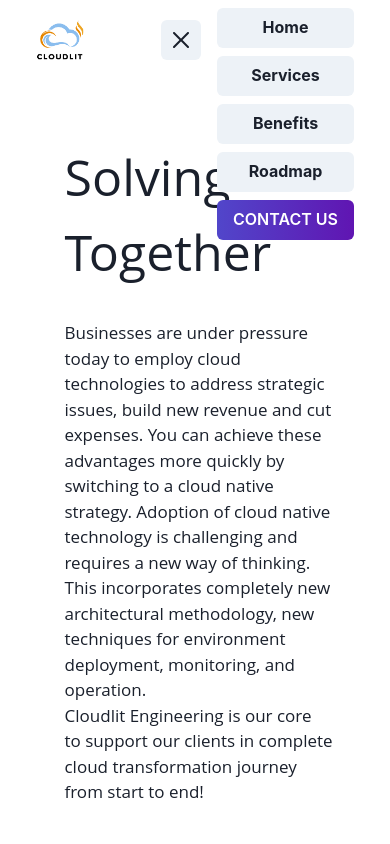
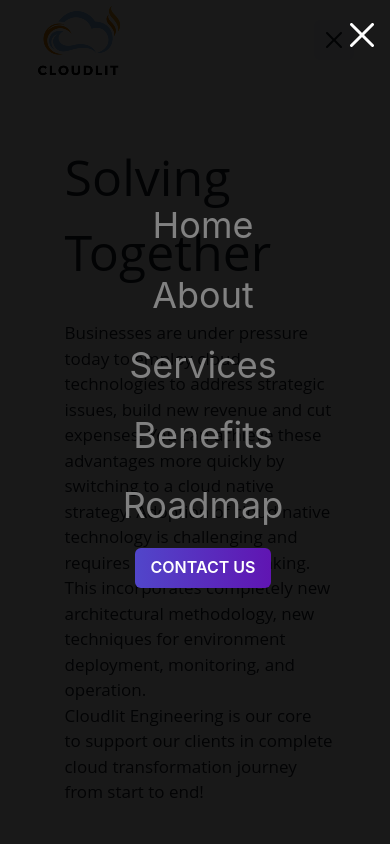
Before and after one commit to UmemaAhmed009/cloudlit, a React (Create React App) app: page /about in a window 390 px wide. Both pictures are taken after a click on the button "Open Menu". Shown: the top 844 px of the page. Built offline with nearby package versions, Linux system fonts and the light colour scheme.

Commit message:
Responsiveness updated

```diff
--- a/src/components/Navbar.jsx
+++ b/src/components/Navbar.jsx
@@ -9,7 +9,6 @@
   useDisclosure,
   IconButton,
   Hide,
-    useMediaQuery
 } from "@chakra-ui/react";
 import {
   MoonIcon,
@@ -17,9 +16,10 @@
   HamburgerIcon,
   CloseIcon,
   AddIcon,
-
 } from "@chakra-ui/icons";
 import { Link, useNavigate } from "react-router-dom";
+import useMediaQuery from "@mui/material/useMediaQuery";
+import React, { useState } from "react";
 import "../styles/Navbar.css";
 import logo from "../assets/white1.png";
 
@@ -29,7 +29,8 @@
 
   const navigate = useNavigate();
 
-    const [isBelow1232] = useMediaQuery("(max-width: 1232px)");
+  const isBelow1232 = useMediaQuery("(max-width: 1232px)");
+  console.log("isBelow1232:", isBelow1232);
 
   const onHomeButtonClick = () => {
     navigate("/home");
@@ -68,6 +69,7 @@
           <div className="logo">
             <img
               src={logo} // Replace with the URL of your image
+              alt="logo"
             />
           </div>
           <HStack w="42%"></HStack>
@@ -95,98 +97,34 @@
                   <b>About</b>
                 </Button>
 
-                  <Button className="btnRes" style={{ backgroundColor: "white" }}
-                  onClick={onServicesButtonClick}>
+                <Button
+                  className="btnRes"
+                  style={{ backgroundColor: "white" }}
+                  onClick={onServicesButtonClick}
+                >
                   <b>Services</b>
                 </Button>
 
-                  <Button className="btnRes" style={{ backgroundColor: "white" }}
-                  onClick={onBenefitsButtonClick}>
+                <Button
+                  className="btnRes"
+                  style={{ backgroundColor: "white" }}
+                  onClick={onBenefitsButtonClick}
+                >
                   <b>Benefits</b>
                 </Button>
 
-                  <Button className="btnRes" style={{ backgroundColor: "white" }}
-                  onClick={onRoadmapButtonClick}>
+                <Button
+                  className="btnRes"
+                  style={{ backgroundColor: "white" }}
+                  onClick={onRoadmapButtonClick}
+                >
                   <b>Roadmap</b>
                 </Button>
-
-                  {/* <Button className="btnRes">
-                    <a href="#Contact">
-                      <b>Contact</b>
-                    </a>
-                  </Button> */}
               </HStack>
             </HStack>
           </Flex>
-            {/* {isOpen ? (
-              <Box pb={4} display={{ md: "none" }}>
-                <Stack as={"nav"} spacing={4}>
-                  <Button>
-                    <a href="#Home">
-                      {" "}
-                      <b>Home</b>
-                    </a>
-                  </Button>
-                  <Button>
-                    <a href="#Home">
-                      {" "}
-                      <b>Home</b>
-                    </a>
-                  </Button>
-
-                  <Button>
-                    <a href="#Home">
-                      {" "}
-                      <b>Home</b>
-                    </a>
-                  </Button>
-                  <Button>
-                    <a href="#Home">
-                      {" "}
-                      <b>Home</b>
-                    </a>
-                  </Button>
-                  <Button>
-                    <a href="#Home">
-                      {" "}
-                      <b>Home</b>
-                    </a>
-                  </Button>
-
-                  <Button>
-                    <a href="#About">
-                      <b>About</b>
-                    </a>
-                  </Button>
-
-                  <Button>
-                    <a href="#Skills">
-                      {" "}
-                      <b>Skills</b>
-                    </a>
-                  </Button>
-
-                  <Button>
-                    <a href="#Projects">
-                      <b>Projects</b>
-                    </a>
-                  </Button>
-
-                  <Button>
-                    <a href="#Contact">
-                      <b>Contact</b>
-                    </a>
-                  </Button>
-                </Stack>
-              </Box>
-            ) : null} */}
-
           <Flex alignItems={"center"}>
             <Stack direction={"row"} spacing={7}>
-                {/* <Button onClick={toggleColorMode}>
-                  {colorMode === "light" ? <MoonIcon /> : <SunIcon />}
-                </Button> */}
-
               <Button
                 background="linear-gradient(to right, #5146CA, #6015B2)"
                 _hover={{
@@ -199,52 +137,74 @@
                 size={["sm", "md"]}
                 id="contactBtn"
               >
-                  {/* <Link to="/contact"> */}
                 CONTACT US
-                  {/* </Link> */}
-                  {/* <Link></Link> */}
-                  {/* <Link
-                      id="navRes"
-                      href={Shubham_Verma_Resume}
-                      target="_blank"
-                      style={{ textDecoration: "none", color: "white" }}
-                      download="Shubham_Verma_Resume"
-                    >
-                      RESUME
-                    </Link> */}
               </Button>
             </Stack>
           </Flex>
-            {isBelow1232 && <IconButton
+          <IconButton
             className="Hamburger"
             size={"md"}
-              icon={isOpen ? <CloseIcon /> : <HamburgerIcon />}
+            icon={isOpen ? <CloseIcon/> : <HamburgerIcon />}
             aria-label={"Open Menu"}
-              display={{ md: "none"  }}
+            display={{ md: "none" }}
             onClick={isOpen ? onClose : onOpen}
-            /> }
-            {isOpen ? (
-              <Box pb={4} pt={10} pl={4} x>
+          />
+          {isOpen && isBelow1232 ? (
+            <Box
+              className="overlay"
+              pb={4}
+              pt={40}
+              pl={4}
+              display="flex"
+              textAlign="left"
+            >
+              <Box // Wrap the CloseIcon inside a Box and apply styling
+                as="span"
+                color="white"
+                fontSize="2xl"
+                cursor="pointer"
+                onClick={onClose}
+                position="absolute"
+                top="1rem"
+                right="1rem"
+              >
+                <CloseIcon />
+              </Box>
+              <Stack as={"nav"} spacing={2} class="overlay-content">
+                  <a href="/home">Home</a>
+                  <a href="/about">About</a>
+                  <a href="/services">Services</a>
+                  <a href="/benefits">Benefits</a>
+                  <a href="/roadmap">Roadmap</a>
+                <Button mt={2}
+                  onClick={() => {
+                    navigate("/contact"); // Navigate to "/contact" route
+                    if (isOpen) {
+                      onClose(); // Close the navigation menu
+                    }
+                  }}
+                  background="linear-gradient(to right, #5146CA, #6015B2)"
+                  _hover={{
+                    bg: "linear-gradient(to right,blue, blueviolet)",
+                    color: "white",
+                  }}
+                  color="white"
+                  variant="solid"
+                >
+                  CONTACT US
+                </Button>
+              </Stack>
+            </Box>
+          ) : isOpen ? (
+            <Box pb={4} pt={10} pl={4}>
               <Stack as={"nav"} spacing={2}>
-                  {/* <Button
-                    onClick={isOpen ? onClose : onOpen}
-                    _hover={{
-                      textShadow: "#FC0 1px 0 10px",
-                      transform: "scale(1.2)",
-                    }}
-                  >
-                    <a href="#Home">
-                      {" "}
-                      <b>Home</b>
-                    </a>
-                  </Button> */}
                 <Button
                   onClick={isOpen ? onClose : onOpen}
                   _hover={{
                     textShadow: "#FC0 1px 0 10px",
                     transform: "scale(1.2)",
                   }}
-                    style={{paddingTop:"10px"}}
+                  style={{ paddingTop: "10px" }}
                 >
                   <a href="#Home">
                     {" "}
@@ -288,18 +248,6 @@
                     <b>Home</b>
                   </a>
                 </Button>
-                  {/* <Button
-                    onClick={isOpen ? onClose : onOpen}
-                    _hover={{
-                      textShadow: "#FC0 1px 0 10px",
-                      transform: "scale(1.2)",
-                    }}
-                  >
-                    <a href="#Home">
-                      {" "}
-                      <b>Home</b>
-                    </a>
-                  </Button> */}
 
                 <Button
                   onClick={isOpen ? onClose : onOpen}
@@ -346,36 +294,9 @@
                   }}
                   color="white"
                   variant="solid"
-                  // onClick={onContactButtonClick}
-                  // size={["sm", "md"]}
-                  // id="contactBtn"
                 >
-                  {/* <Link to="/contact"> */}
                   CONTACT US
-                  {/* </Link> */}
-                  {/* <Link></Link> */}
-                  {/* <Link
-                      id="navRes"
-                      href={Shubham_Verma_Resume}
-                      target="_blank"
-                      style={{ textDecoration: "none", color: "white" }}
-                      download="Shubham_Verma_Resume"
-                    >
-                      RESUME
-                    </Link> */}
                 </Button>
-
-                  {/* <Button
-                    onClick={isOpen ? onClose : onOpen}
-                    _hover={{
-                      textShadow: "#FC0 1px 0 10px",
-                      transform: "scale(1.2)",
-                    }}
-                  >
-                    <a href="#Contact">
-                      <b>Contact</b>
-                    </a>
-                  </Button> */}
               </Stack>
             </Box>
           ) : null}
--- a/src/styles/Navbar.css
+++ b/src/styles/Navbar.css
@@ -1,5 +1,4 @@
-@media only screen and (max-width: 500px)
- {
+@media only screen and (max-width: 500px) {
   #navRes {
     display: none;
   }
@@ -14,27 +13,21 @@
   top: 0;
   z-index: 20;
   width: 100%;
-
 }
-  .btnRes{
+.btnRes {
   background-color: blue;
 }
-  .logo{
-    height:max-content;
+.logo {
+  height: max-content;
 }
-@media(min-width:1232px){
-  .navFix .Hamburger{
+@media (min-width: 1232px) {
+  .navFix .Hamburger {
     display: none;
   }
 }
 
 /* Add this media query to target screens with width less than 1232px */
 @media (max-width: 1232px) {
-  /* .navFix {
-    padding: 0 10px ;
-  } */
-
-  /* Hide the items in the navbar when screen size is less than 1232px */
   .navFix .btnRes,
   .navFix #contactBtn {
     display: none;
@@ -45,31 +38,43 @@
     display: flex;
   }
 
-  /* Hide the navigation menu when screen size is less than 1232px */
-  /* .navFix #myDIV {
+  .overlay {
+    height: 100%;
+    width: 100%;
+    position: fixed;
+    z-index: 1;
+    top: 0;
+    left: 0;
+    /* background-color: black; */
+    background-color: rgba(0, 0, 0, 0.9);
+    /* overflow-x: hidden; */
+    transition: 0.5s;
+  }
+  .overlay-content {
+    position: relative;
+    width: 100%;
+    text-align: center;
+    margin-top: 30px;
+    color: white;
+  }
+  .overlay a {
+    padding: 8px;
+    text-decoration: none;
+    font-size: 36px;
+    color: #818181;
     display: block;
-  } */
-
-  /* Optionally, adjust the layout for the mobile menu */
-  .navFix .mobile-menu {
-    display: flex;
-    flex-direction: column;
-    align-items: center;
-    background-color: white;
-    padding: 10px;
+    transition: 0.3s;
   }
-
-  /* Optionally, style the mobile menu links */
-  .navFix .mobile-menu a {
-    color: black;
-    font-weight: bold;
-    text-decoration: none;
-    margin: 5px;
+  .overlay a:hover, .overlay a:focus {
+    color: #f1f1f1;
+  }
+  .overlay.active {
+    height: 100%;
   }
 }
 
-  @media (max-width:800px) {
-    #contactBtn{
+@media (max-width: 800px) {
+  #contactBtn {
     display: none;
   }
 }
--- a/src/styles/Services.module.css
+++ b/src/styles/Services.module.css
@@ -83,8 +83,8 @@
   @media (max-width: 1355px) {
     .container {
       display:flex;
-      margin:auto;
       flex-wrap: wrap;
+      justify-content: center;
         /* margin: 20px; */
     }
     .box{
```
Also changed, not shown: src/styles/About1.module.css (+7 -3 lines), src/styles/Home.module.css (+6 -6 lines), src/styles/Roadmap.module.css (+44 -45 lines). Lines whose indentation alone changed are shown as unchanged.
